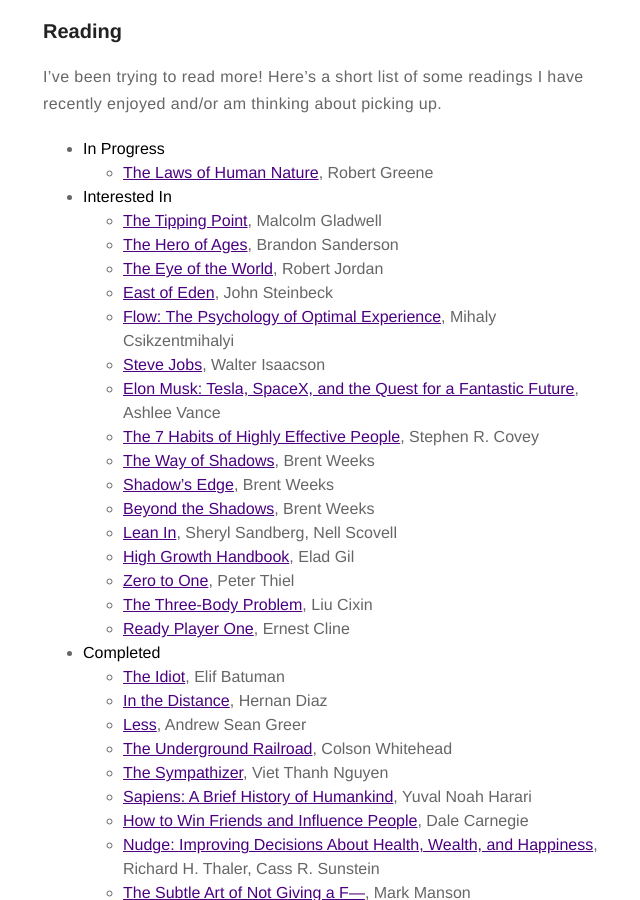
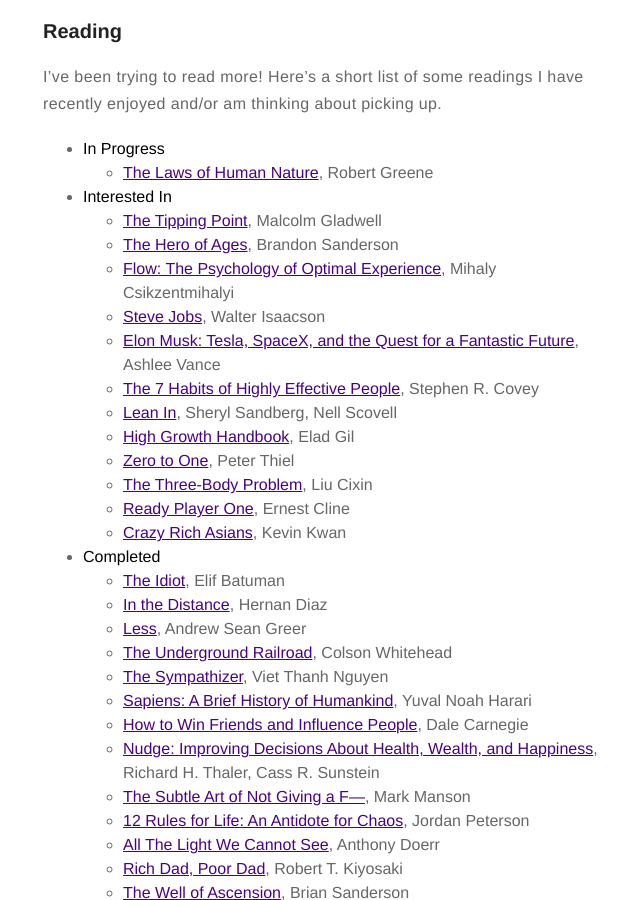
Before and after one commit to OldGuo/oldguo.github.io, a Jekyll site: the page built from about.md, in a window 1280 px wide and 900 px high, scrolled down 804 px. Shown: the whole window, without its empty margins (317-957 px from the left). Built offline with Jekyll 4.4.1, drawn with Linux system fonts in a browser that asks for light colours.

Commit message:
[12/8] Update reading

```diff
--- a/about.md
+++ b/about.md
@@ -24,20 +24,16 @@
 - **Interested In**
   - [The Tipping Point](https://www.goodreads.com/book/show/2612.The_Tipping_Point), Malcolm Gladwell
   - [The Hero of Ages](https://www.goodreads.com/book/show/2767793-the-hero-of-ages), Brandon Sanderson
-  - [The Eye of the World](https://www.goodreads.com/book/show/228665.The_Eye_of_the_World), Robert Jordan
-  - [East of Eden](https://www.goodreads.com/book/show/4406.East_of_Eden), John Steinbeck
   - [Flow: The Psychology of Optimal Experience](https://www.goodreads.com/book/show/66354.Flow), Mihaly Csikzentmihalyi
   - [Steve Jobs](https://www.goodreads.com/book/show/11084145-steve-jobs), Walter Isaacson
   - [Elon Musk: Tesla, SpaceX, and the Quest for a Fantastic Future](https://www.goodreads.com/book/show/25541028-elon-musk), Ashlee Vance
   - [The 7 Habits of Highly Effective People](https://www.goodreads.com/book/show/36072.The_7_Habits_of_Highly_Effective_People), Stephen R. Covey
-  - [The Way of Shadows](https://www.goodreads.com/book/show/3227063-the-way-of-shadows), Brent Weeks
-  - [Shadow's Edge](https://www.goodreads.com/book/show/3754016-shadow-s-edge), Brent Weeks
-  - [Beyond the Shadows](https://www.goodreads.com/book/show/3754026-beyond-the-shadows), Brent Weeks
   - [Lean In](https://www.goodreads.com/book/show/16071764-lean-in), Sheryl Sandberg, Nell Scovell
   - [High Growth Handbook](https://www.goodreads.com/book/show/40536148-high-growth-handbook), Elad Gil
   - [Zero to One](https://www.goodreads.com/book/show/18050143-zero-to-one), Peter Thiel
   - [The Three-Body Problem](https://www.goodreads.com/book/show/20518872-the-three-body-problem), Liu Cixin
   - [Ready Player One](https://www.goodreads.com/book/show/9969571-ready-player-one), Ernest Cline
+  - [Crazy Rich Asians](https://www.goodreads.com/book/show/16085481-crazy-rich-asians), Kevin Kwan
 - **Completed**
   - [The Idiot](https://www.goodreads.com/book/show/30962053-the-idiot), Elif Batuman
   - [In the Distance](https://www.goodreads.com/book/show/34381330-in-the-distance), Hernan Diaz
```
